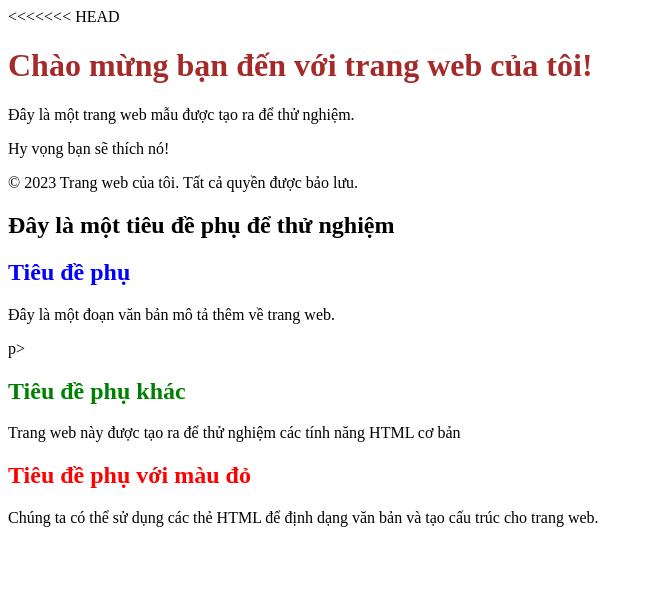
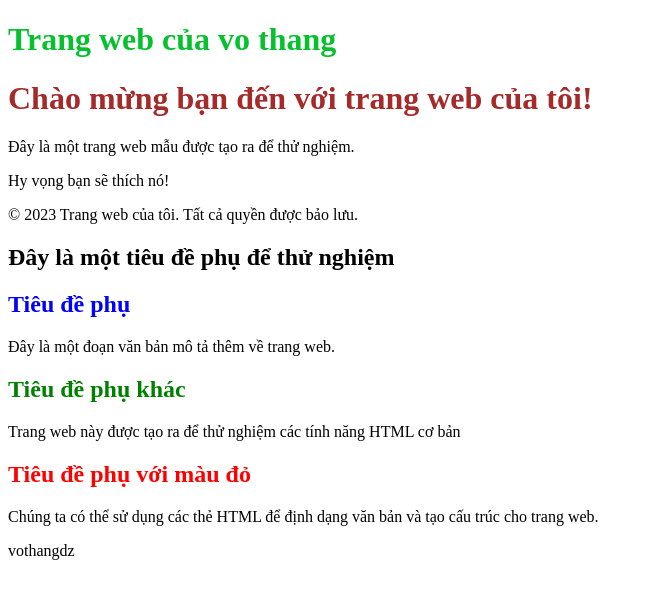
Before and after one commit to voothang/daan-1, a plain HTML site: page index.html in a window 1280 px wide. Shown: the whole page, without its empty margins (0-653 px from the left). Drawn offline with Linux system fonts and the light colour scheme.

Commit message:
Nội dung thay đổi

```diff
--- a/index.html
+++ b/index.html
@@ -1,4 +1,3 @@
-<<<<<<< HEAD
 <!DOCTYPE html>
 <html lang="vi">
   <head>
@@ -7,6 +6,9 @@
     <title>website cua vo thang</title>
   </head>
   <body>
+    <h1>
+      <span style="color: rgb(5, 193, 46)">Trang web của vo thang</span>
+    </h1>
     <h1 style="color: brown">Chào mừng bạn đến với trang web của tôi!</h1>
     <p>Đây là một trang web mẫu được tạo ra để thử nghiệm.</p>
     <p>Hy vọng bạn sẽ thích nó!</p>
@@ -23,7 +25,7 @@
       Đây là một tiêu đề phụ để thử nghiệm
       <h2 style="color: blue">Tiêu đề phụ</h2>
       <p>Đây là một đoạn văn bản mô tả thêm về trang web.</p>
-      p>
+
       <h2 style="color: green">Tiêu đề phụ khác</h2>
       <p>Trang web này được tạo ra để thử nghiệm các tính năng HTML cơ bản</p>
 
@@ -32,6 +34,7 @@
         Chúng ta có thể sử dụng các thẻ HTML để định dạng văn bản và tạo cấu
         trúc cho trang web.
       </p>
+      vothangdz
     </h2>
   </body>
 </html>
```
